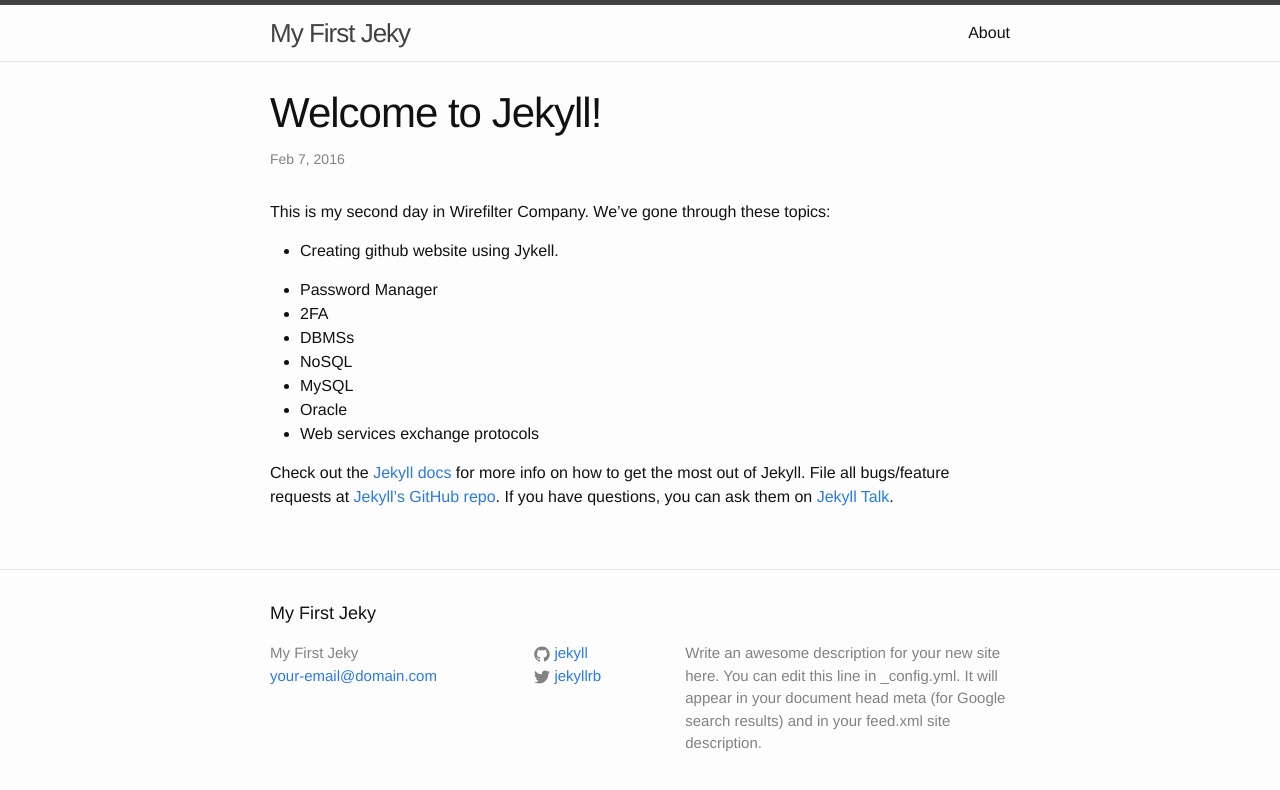
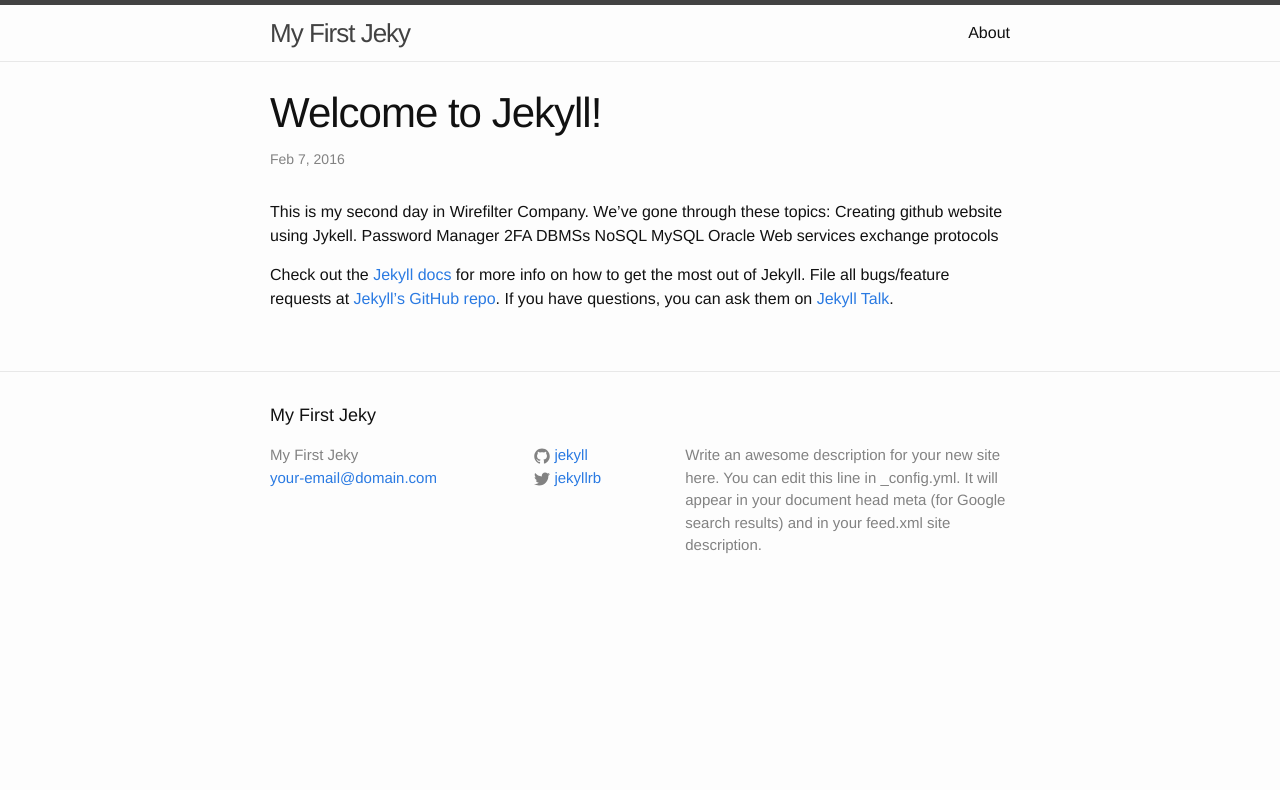
Before and after one commit to zaidmsh/zaid.github.io, a Jekyll site: the page built from _posts/2016-02-07-Key Words.markdown, in a window 1280 px wide. Shown: the top 790 px of the page. Built offline with Jekyll 4.4.1, drawn with Linux system fonts in a browser that asks for light colours.

```diff
--- a/_posts/2016-02-07-Key Words.markdown
+++ b/_posts/2016-02-07-Key Words.markdown
@@ -5,16 +5,14 @@ date:   2016-02-07 11:57:44 +0300
 categories: jekyll update
 ---
 This is my second day in Wirefilter Company. We've gone through these topics:
-
-- Creating github website using Jykell.
-
-- Password Manager
-- 2FA
-- DBMSs
-- NoSQL
-- MySQL
-- Oracle
-- Web services exchange protocols
+ Creating github website using Jykell.
+ Password Manager
+ 2FA
+ DBMSs
+ NoSQL
+ MySQL
+ Oracle
+ Web services exchange protocols
 
 Check out the [Jekyll docs][jekyll-docs] for more info on how to get the most out of Jekyll. File all bugs/feature requests at [Jekyll’s GitHub repo][jekyll-gh]. If you have questions, you can ask them on [Jekyll Talk][jekyll-talk].
 
```
